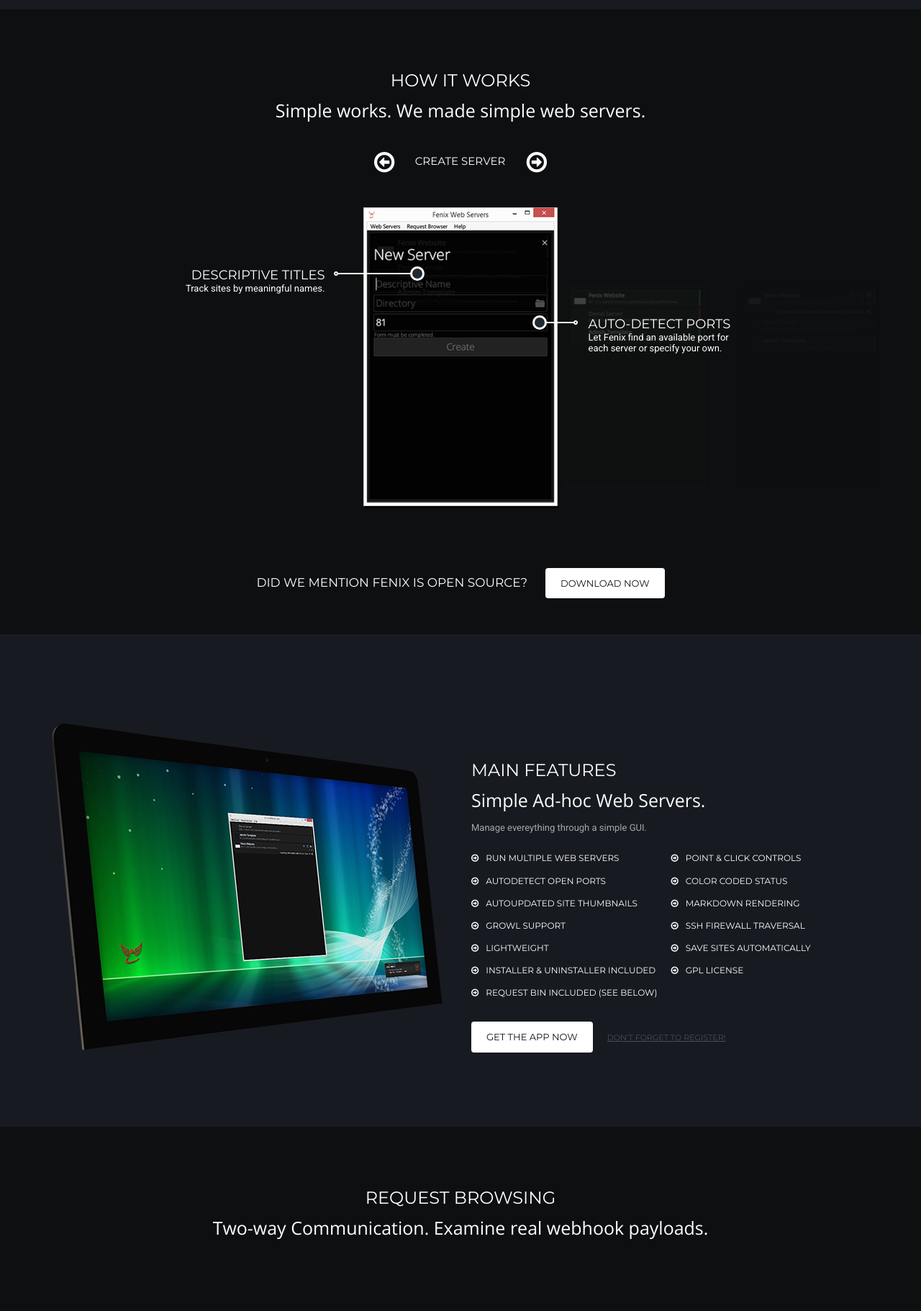
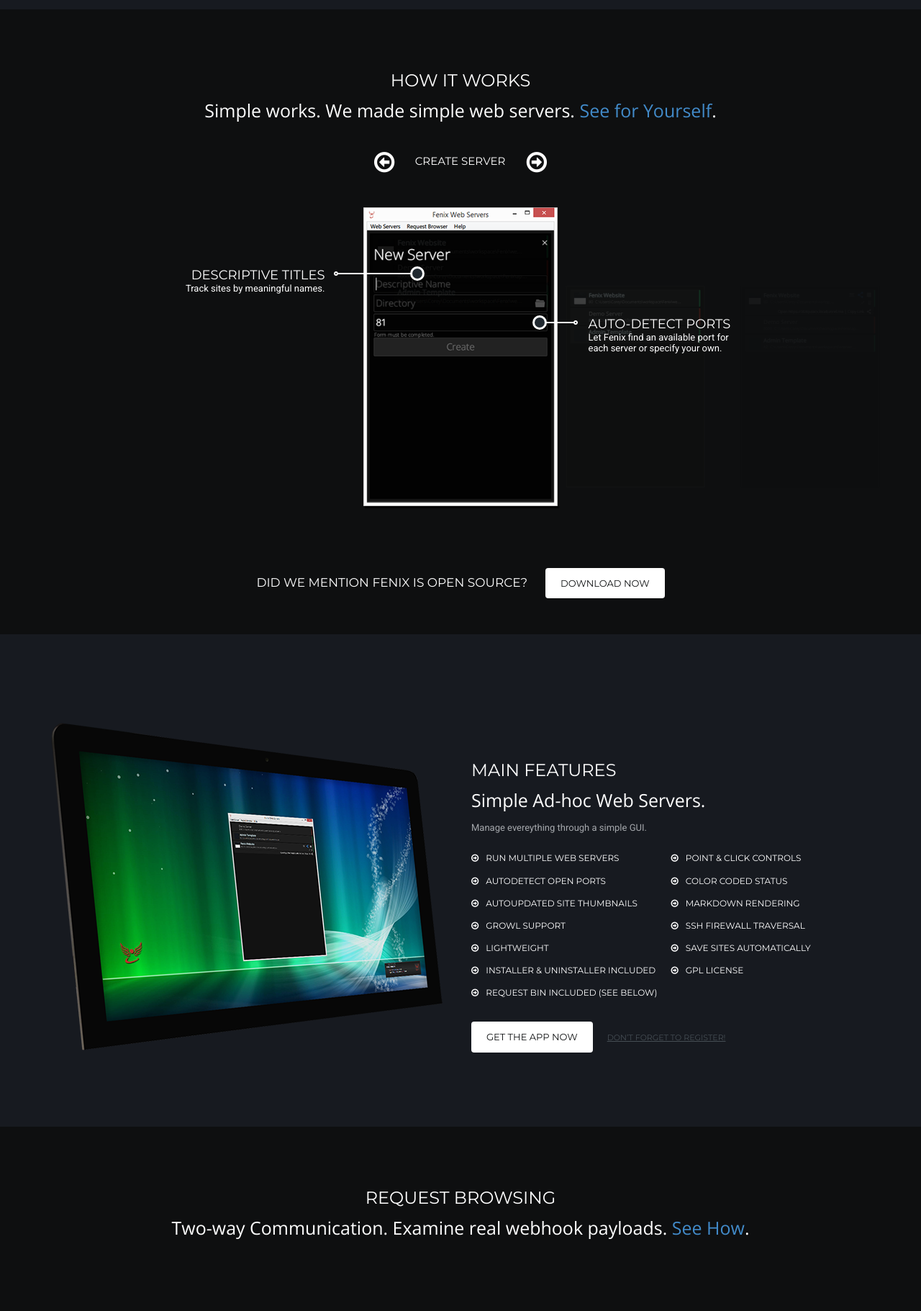
Before and after one commit to coreybutler/fenix, a plain HTML site: page index.html in a window 1280 px wide. Shown: the part 1420-3241 px from the top of the page at 72% size. Drawn offline with nearby package versions, Linux system fonts and the light colour scheme.

Commit message:
Added Individual Video Links

```diff
--- a/index.html
+++ b/index.html
@@ -181,7 +181,7 @@
 <section class="work" id="servers">
   <div class="title">
     <h1>How it Works</h1>
-    <h2><b>Simple works.</b> We made simple web servers.</h2>
+    <h2><b>Simple works.</b> We made simple web servers. <a href="http://www.youtube.com/watch?v=_VD5XNuFbMw&feature=share&list=PL6u9ibuk0pbM68hZONUq-vY39ByaXoJj-&index=1" target="_blank">See for Yourself</a>.</h2>
   </div><!-- /Title -->
 
 <div class="container phone_previews">
@@ -334,7 +334,7 @@
 <section class="work" id="webhooks">
   <div class="title">
     <h1>Request Browsing</h1>
-    <h2><b>Two-way Communication.</b> Examine <b>real</b> webhook payloads.</h2>
+    <h2><b>Two-way Communication.</b> Examine <b>real</b> webhook payloads. <a href="http://www.youtube.com/watch?v=KnieQRt3bW0&list=PL6u9ibuk0pbM68hZONUq-vY39ByaXoJj-&feature=share&index=2" target="_blank">See How</a>.</h2>
   </div><!-- /Title -->
 
 <div class="container phone_previews">
@@ -424,7 +424,7 @@
 <section class="work" id="console">
   <div class="title">
     <h1>Command and Conquer</h1>
-    <h2><b>Control</b> servers from the command line too!</h2>
+    <h2><b>Control</b> servers from the command line too! <a href="http://www.youtube.com/watch?v=DOGy5EnI8Kg&feature=share&list=PL6u9ibuk0pbM68hZONUq-vY39ByaXoJj-&index=3" target="_blank">Watch Now</a>.</h2>
   </div><!-- /Title -->
 
   <div class="container">
```
